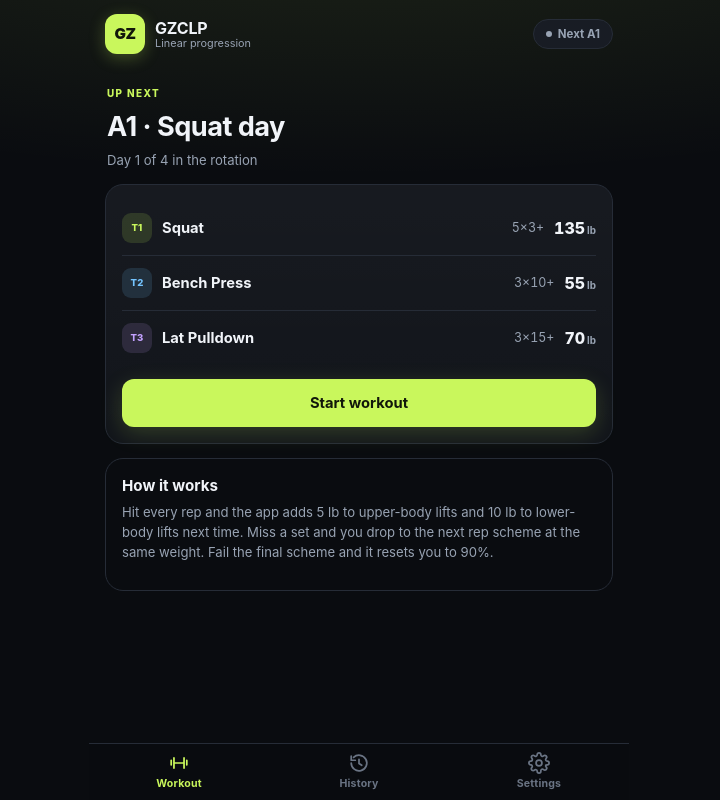
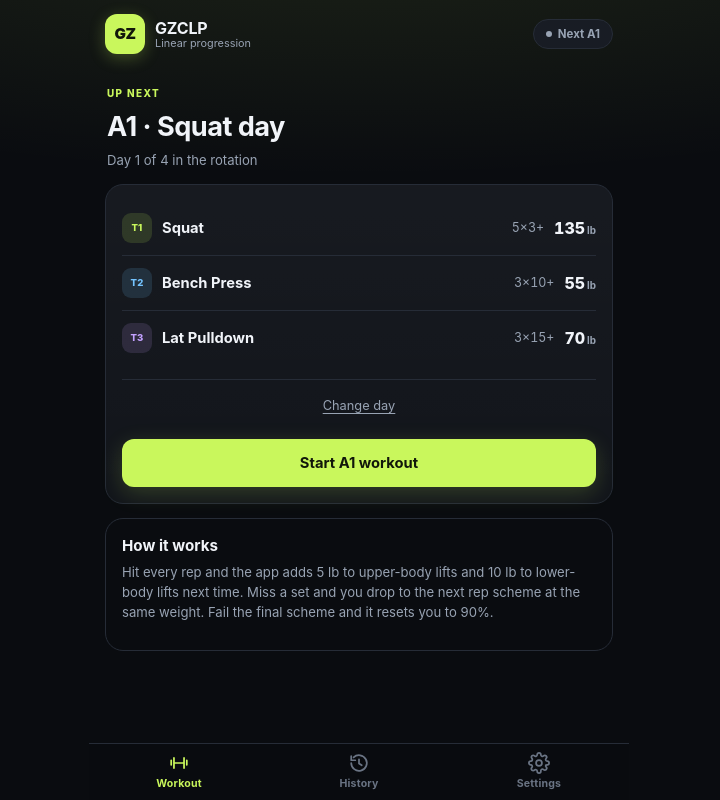
Before and after one commit to joe-p/gzclp-mobile-pwa, a React (Vite) app: page / in a window 1280 px wide. Both pictures are taken after a click on the button "Start training". Shown: the whole page, without its empty margins (281-1001 px from the left). Built offline with nearby package versions, Linux system fonts and the light colour scheme.

Commit message:
change day

```diff
--- a/src/components/StartSessionCard.tsx
+++ b/src/components/StartSessionCard.tsx
@@ -1,11 +1,14 @@
+import { useState } from 'react'
 import { programDays, resolveLift, schemeLabel, stageSpec, trackKey } from '../domain/program'
 import { formatWeight } from '../domain/units'
 import { useApp } from '../store/context'
 
 export function StartSessionCard() {
   const { data, dispatch } = useApp()
+  const [changingDay, setChangingDay] = useState(false)
   const days = programDays(data.t3ByDay)
-  const day = days[data.nextDayIndex] ?? days[0]
+  const dayIndex = Math.min(Math.max(data.nextDayIndex, 0), days.length - 1)
+  const day = days[dayIndex] ?? days[0]
 
   return (
     <div className="stack">
@@ -15,7 +18,7 @@ export function StartSessionCard() {
           <h1>
             {day.label} · {day.focus}
           </h1>
-          <p className="muted small">Day {data.nextDayIndex + 1} of 4 in the rotation</p>
+          <p className="muted small">Day {dayIndex + 1} of {days.length} in the rotation</p>
         </div>
       </section>
 
@@ -39,12 +42,48 @@ export function StartSessionCard() {
           })}
         </ul>
 
+        <div className="day-switch">
+          <button
+            type="button"
+            className="text-btn day-switch-toggle"
+            aria-expanded={changingDay}
+            aria-controls="day-switch-options"
+            onClick={() => setChangingDay((open) => !open)}
+          >
+            {changingDay ? 'Cancel' : 'Change day'}
+          </button>
+
+          {changingDay && (
+            <div className="day-switch-options" id="day-switch-options">
+              <div className="chip-row">
+                {days.map((option, index) => (
+                  <button
+                    key={option.id}
+                    type="button"
+                    className={`chip ${index === dayIndex ? 'is-selected' : ''}`}
+                    aria-pressed={index === dayIndex}
+                    onClick={() => {
+                      dispatch({ type: 'selectDay', dayIndex: index })
+                      setChangingDay(false)
+                    }}
+                  >
+                    {option.label}
+                  </button>
+                ))}
+              </div>
+              <p className="muted tiny day-switch-note">
+                Skipping ahead or repeating a day doesn't change any weights.
+              </p>
+            </div>
+          )}
+        </div>
+
         <button
           type="button"
           className="btn btn-primary btn-block start-btn"
           onClick={() => dispatch({ type: 'startSession' })}
         >
-          Start workout
+          Start {day.label} workout
         </button>
       </section>
 
--- a/src/store/reducer.ts
+++ b/src/store/reducer.ts
@@ -36,6 +36,7 @@ export type Action =
       plates: PlateInventory
     }
   | { type: 'startSession' }
+  | { type: 'selectDay'; dayIndex: number }
   | { type: 'discardSession' }
   | { type: 'showExercise'; index: number }
   | { type: 'recordSet'; exerciseIndex: number; setIndex: number; success: boolean | null }
@@ -119,6 +120,17 @@ export function reducer(state: AppData, action: Action): AppData {
         activeSession: createSession(day, state.tracks),
         lastSummaryId: null,
       }
+    }
+
+    case 'selectDay': {
+      // Lets the user jump to any day in the rotation, e.g. skip A1 and do B2.
+      if (state.activeSession) return state
+      const dayIndex = Math.trunc(action.dayIndex)
+      if (!Number.isInteger(dayIndex) || dayIndex < 0 || dayIndex >= PROGRAM_DAY_IDS.length) {
+        return state
+      }
+      if (dayIndex === state.nextDayIndex) return state
+      return { ...state, nextDayIndex: dayIndex }
     }
 
     case 'discardSession':
--- a/src/styles.css
+++ b/src/styles.css
@@ -587,6 +587,34 @@ button {
   margin-left: 2px;
 }
 
+/* ---------- day switch ---------- */
+
+.day-switch {
+  display: flex;
+  flex-direction: column;
+  align-items: center;
+  margin-top: 14px;
+  padding-top: 6px;
+  border-top: 1px solid var(--line);
+}
+
+.day-switch-toggle {
+  font-size: 0.8rem;
+}
+
+.day-switch-options {
+  display: flex;
+  flex-direction: column;
+  gap: 8px;
+  width: 100%;
+  padding-bottom: 4px;
+}
+
+.day-switch-note {
+  margin: 0;
+  text-align: center;
+}
+
 .start-btn {
   margin-top: 14px;
 }
```
Also changed, not shown: 2 other files (tests, documents, lock files or other folders).
